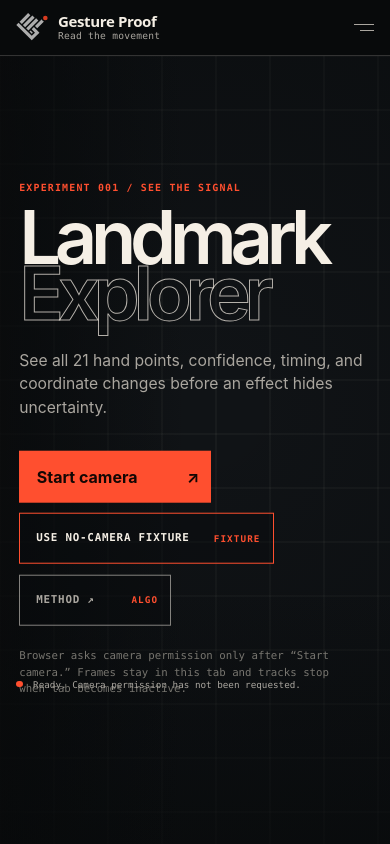
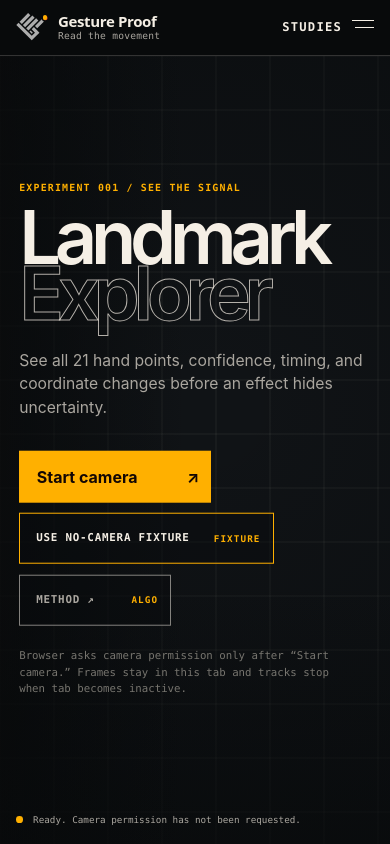
Before and after one commit to marlenesco/gesture-proof, a website built with Vite: page experiments/001-landmark-explorer/index.html in a window 390 px wide. Shown: the top 844 px of the page. Built offline with nearby package versions, Linux system fonts and the light colour scheme.

Commit message:
style(brand): differentiate studies and strengthen navigation

```diff
--- a/src/calibration-bench.css
+++ b/src/calibration-bench.css
@@ -7,7 +7,7 @@
   --muted: #a29e97;
   --dim: #74716c;
   --line: rgba(244, 238, 229, 0.18);
-  --accent: #ff4f2f;
+  --accent: #35d4a8;
   --mono: 'SFMono-Regular', Consolas, monospace;
   --header: 64px;
 }
--- a/src/gesture-state-matrix.css
+++ b/src/gesture-state-matrix.css
@@ -7,7 +7,7 @@
   --muted: #a29e97;
   --dim: #74716c;
   --line: rgba(244, 238, 229, 0.18);
-  --accent: #ff4f2f;
+  --accent: #5aa9ff;
   --mono: 'SFMono-Regular', Consolas, monospace;
   --header: 64px;
 }
--- a/src/intent-gate.css
+++ b/src/intent-gate.css
@@ -7,7 +7,7 @@
   --muted: #a29e97;
   --dim: #74716c;
   --line: rgba(244, 238, 229, 0.18);
-  --accent: #ff4f2f;
+  --accent: #a78bfa;
   --mono: 'SFMono-Regular', Consolas, monospace;
   --header: 64px;
 }
--- a/src/research-spine.css
+++ b/src/research-spine.css
@@ -7,12 +7,25 @@
 }
 
 .wordmark {
+  position: relative;
   display: inline-flex;
   width: max-content;
   gap: 0.625rem;
   align-items: center;
   text-decoration: none;
   text-transform: none;
+}
+
+.wordmark::after {
+  position: absolute;
+  top: clamp(0.23rem, 0.28vw, 0.28rem);
+  left: clamp(1.68rem, 2.02vw, 1.89rem);
+  width: clamp(0.28rem, 0.34vw, 0.32rem);
+  aspect-ratio: 1;
+  border-radius: 50%;
+  background: var(--accent);
+  pointer-events: none;
+  content: '';
 }
 
 .brand-logo {
@@ -69,20 +82,23 @@
 
 .research-menu-toggle {
   display: inline-flex;
-  min-width: 5.25rem;
+  min-width: 6.25rem;
   min-height: 2.75rem;
   padding: 0;
   align-items: center;
   justify-content: flex-end;
+  gap: 0.8rem;
   justify-self: end;
-  gap: 0.7rem;
+  color: var(--ink);
+  font-size: 0.76rem;
+  letter-spacing: 0.1em;
 }
 
 .burger-mark {
   position: relative;
   display: block;
-  width: 1.25rem;
-  height: 0.75rem;
+  width: 1.35rem;
+  height: 0.9rem;
 }
 
 .burger-mark i {
@@ -92,16 +108,25 @@
   width: 100%;
   height: 1px;
   background: currentColor;
-  transition: transform 260ms ease;
+  transform-origin: right center;
+  transition:
+    transform 260ms ease,
+    opacity 180ms ease,
+    width 260ms ease;
 }
 
 .burger-mark i:first-child {
-  top: 0.15rem;
+  top: 0;
+}
+
+.burger-mark i:nth-child(2) {
+  top: calc(50% - 0.5px);
+  width: 74%;
 }
 
 .burger-mark i:last-child {
-  bottom: 0.15rem;
-  width: 68%;
+  bottom: 0;
+  width: 88%;
 }
 
 .research-menu-toggle:hover,
@@ -112,12 +137,17 @@
 }
 
 .research-menu-toggle[aria-expanded='true'] .burger-mark i:first-child {
-  transform: translateY(0.225rem) rotate(45deg);
+  transform: translateY(0.42rem) rotate(45deg);
+}
+
+.research-menu-toggle[aria-expanded='true'] .burger-mark i:nth-child(2) {
+  opacity: 0;
+  transform: scaleX(0.35);
 }
 
 .research-menu-toggle[aria-expanded='true'] .burger-mark i:last-child {
   width: 100%;
-  transform: translateY(-0.225rem) rotate(-45deg);
+  transform: translateY(-0.42rem) rotate(-45deg);
 }
 
 html.research-menu-open {
@@ -615,8 +645,8 @@ html.research-menu-open {
   }
 
   .research-menu-toggle {
-    min-width: 4.5rem;
-    gap: 0.55rem;
+    min-width: 5.25rem;
+    gap: 0.65rem;
   }
 
   .research-menu-header {
@@ -658,21 +688,6 @@ html.research-menu-open {
   }
 }
 
-@media (max-width: 420px) {
-  .research-menu-toggle {
-    min-width: 2.75rem;
-  }
-
-  .research-menu-toggle > span:first-child {
-    position: absolute;
-    width: 1px;
-    height: 1px;
-    overflow: hidden;
-    clip: rect(0, 0, 0, 0);
-    white-space: nowrap;
-  }
-}
-
 @media (max-width: 360px) {
   .wordmark-copy small {
     max-width: 11.25rem;
--- a/src/styles.css
+++ b/src/styles.css
@@ -19,7 +19,7 @@
   --dim: #77756f;
   --line: rgba(245, 239, 229, 0.18);
   --line-strong: rgba(245, 239, 229, 0.34);
-  --accent: #ff4f2f;
+  --accent: #ffb000;
   --header-height: 64px;
   --mono: 'SFMono-Regular', Consolas, 'Liberation Mono', monospace;
 }
@@ -772,6 +772,10 @@ h1 span:last-child {
     text-align: left;
   }
 
+  .experiment:not([data-active='true']) .status-line {
+    bottom: 1.2rem;
+  }
+
   .final-actions {
     top: 1rem;
     right: 1rem;
```
Also changed, not shown: src/assets/gesture-proof-logo.svg.
